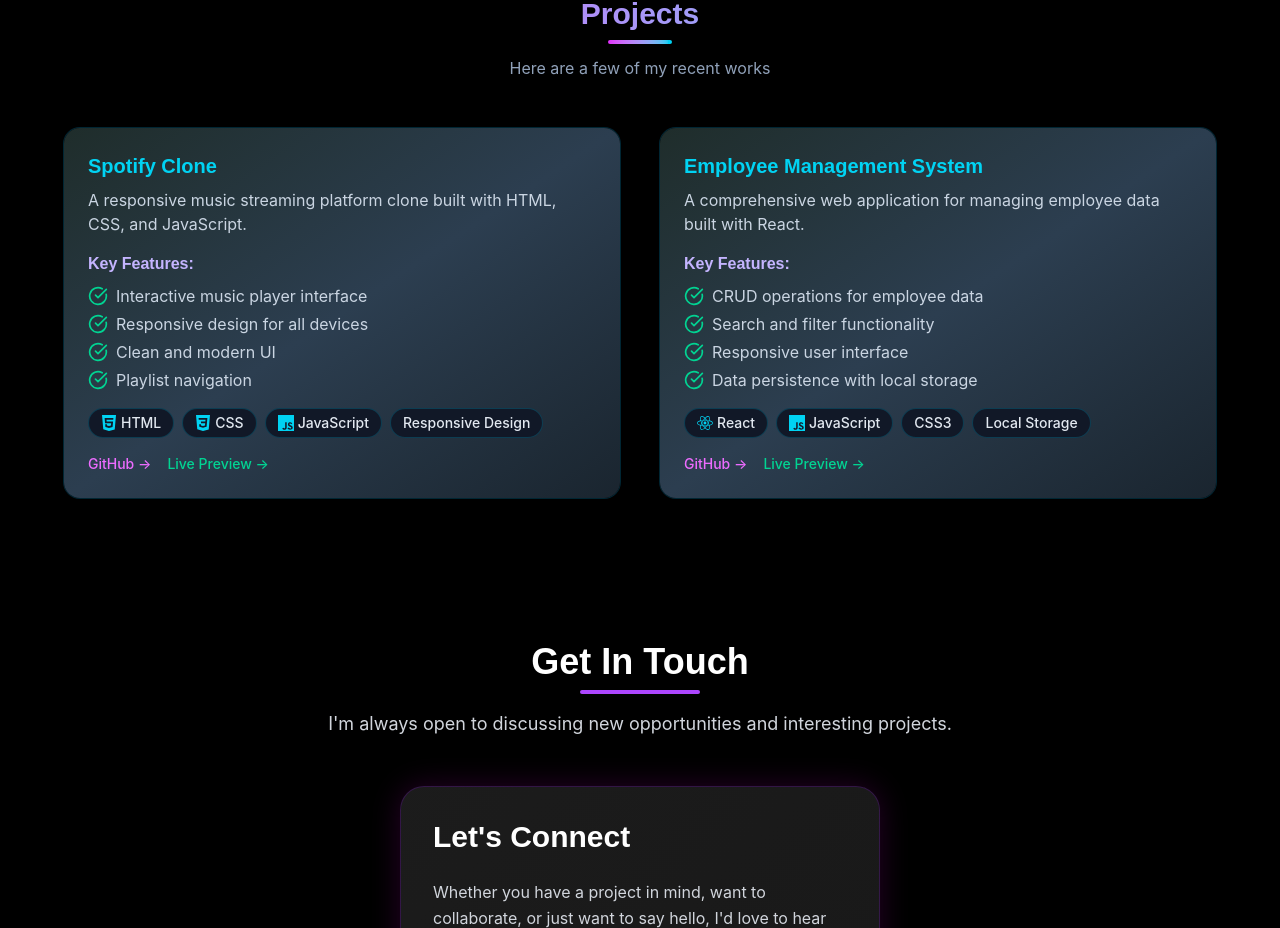
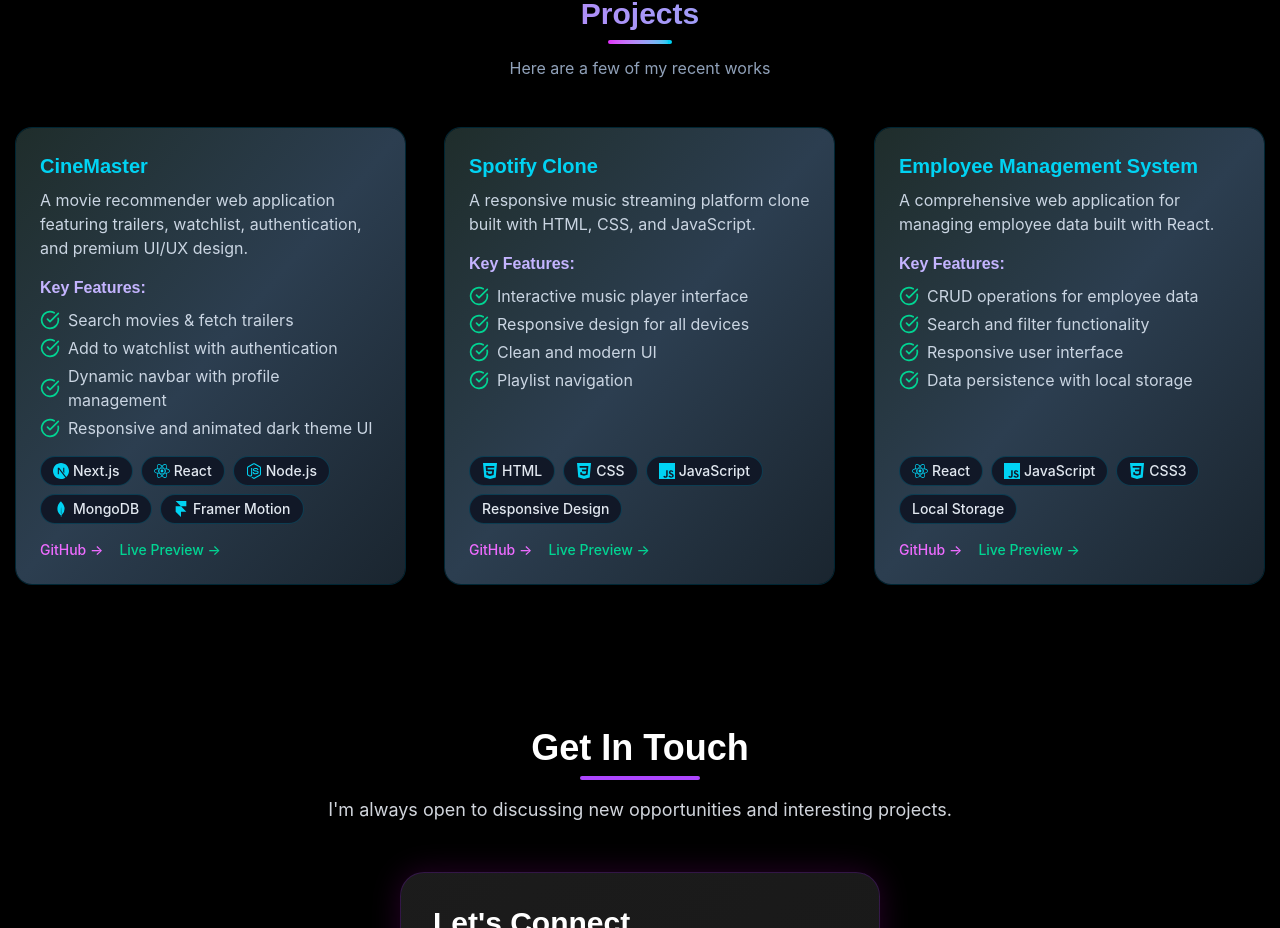
Before and after one commit to VrajPatel1635/Vraj-Portfolio, a React (Vite) app: page / in a window 1280 px wide. Shown: the part 2837-3765 px from the top of the page. Built offline with nearby package versions, Linux system fonts and the light colour scheme.

Commit message:
project added

```diff
--- a/src/components/Projects.jsx
+++ b/src/components/Projects.jsx
@@ -1,11 +1,24 @@
 import React from 'react';
 import { motion } from 'framer-motion';
 import { FaReact, FaNodeJs, FaJava } from 'react-icons/fa';
-import { SiMysql, SiHtml5, SiCss3, SiJavascript } from 'react-icons/si';
+import { SiMysql, SiHtml5, SiCss3, SiJavascript, SiNextdotjs, SiMongodb, SiFramer } from 'react-icons/si';
 import { CheckCircle } from 'lucide-react';
 import Tilt from 'react-parallax-tilt';
 
 const projects = [
+    {
+        title: 'CineMaster',
+        description: 'A movie recommender web application featuring trailers, watchlist, authentication, and premium UI/UX design.',
+        keyFeatures: [
+            'Search movies & fetch trailers',
+            'Add to watchlist with authentication',
+            'Dynamic navbar with profile management',
+            'Responsive and animated dark theme UI'
+        ],
+        tech: ['Next.js', 'React', 'Node.js', 'MongoDB', 'Framer Motion'],
+        codeLink: 'https://github.com/VrajPatel1635/CineMaster',
+        live: 'https://cine-master-flame.vercel.app/'
+    },
     {
         title: 'Spotify Clone',
         description: 'A responsive music streaming platform clone built with HTML, CSS, and JavaScript.',
@@ -37,20 +50,26 @@
 const techIcons = {
     HTML: SiHtml5,
     CSS: SiCss3,
+    'CSS3': SiCss3, // Added for consistency
     JavaScript: SiJavascript,
     React: FaReact,
+    'Next.js': SiNextdotjs,
     'Node.js': FaNodeJs,
+    MongoDB: SiMongodb,
+    'Framer Motion': SiFramer,
     MySQL: SiMysql,
     Java: FaJava,
 };
 
 const handleMouseMove = (e, index) => {
     const card = document.getElementById(`card-${index}`);
+    if (card) {
         const rect = card.getBoundingClientRect();
         const x = ((e.clientX - rect.left) / rect.width) * 100;
         const y = ((e.clientY - rect.top) / rect.height) * 100;
         card.style.setProperty('--x', `${x}%`);
         card.style.setProperty('--y', `${y}%`);
+    }
 };
 
 const Projects = () => {
@@ -64,18 +83,19 @@
                 <p className="text-slate-400 mt-3">Here are a few of my recent works</p>
             </div>
 
-            <div className="grid grid-cols-1 md:grid-cols-2 gap-10 max-w-6xl mx-auto">
+            <div className="grid grid-cols-1 md:grid-cols-2 lg:grid-cols-3 gap-10 max-w-7xl mx-auto">
                 {projects.map((project, index) => (
                     <Tilt key={index}>
                         <motion.div
                             id={`card-${index}`}
                             onMouseMove={(e) => handleMouseMove(e, index)}
-                            className="bg-gradient-to-br from-[#1f2d2b] via-[#2c3e50] to-[#1a252f] p-6 rounded-2xl shadow-md ring-1 ring-sky-400/20 transition-all hover:ring-sky-300/40 hover:shadow-sky-700/20"
+                            className="bg-gradient-to-br from-[#1f2d2b] via-[#2c3e50] to-[#1a252f] p-6 rounded-2xl shadow-md ring-1 ring-sky-400/20 transition-all hover:ring-sky-300/40 hover:shadow-sky-700/20 h-full flex flex-col"
                             initial={{ opacity: 0, y: 40 }}
                             whileInView={{ opacity: 1, y: 0 }}
                             viewport={{ once: true }}
                             transition={{ duration: 0.6, delay: index * 0.2 }}
                         >
+                            <div className="flex-grow">
                                 <h3 className="text-xl font-bold text-cyan-400 mb-2">{project.title}</h3>
                                 <p className="text-slate-300 mb-4">{project.description}</p>
 
@@ -84,13 +104,15 @@
                                     <ul className="space-y-1 text-slate-300">
                                         {project.keyFeatures.map((feature, i) => (
                                             <li key={i} className="flex items-center">
-                                            <CheckCircle className="w-5 h-5 text-emerald-400 mr-2" />
-                                            {feature}
+                                                <CheckCircle className="w-5 h-5 text-emerald-400 mr-2 flex-shrink-0" />
+                                                <span>{feature}</span>
                                             </li>
                                         ))}
                                     </ul>
                                 </div>
+                            </div>
 
+                            <div className="mt-auto">
                                 <div className="flex flex-wrap gap-2 mb-4 mt-4">
                                     {project.tech.map((techItem, i) => {
                                         const IconComponent = techIcons[techItem] || null;
@@ -102,8 +124,8 @@
                                                 {IconComponent && <IconComponent className="w-4 h-4 text-cyan-400" />}
                                                 {techItem}
                                             </span>
-                                )}
-                                )}
+                                        );
+                                    })}
                                 </div>
 
                                 <div className="flex gap-4 mt-3">
@@ -111,7 +133,7 @@
                                         href={project.codeLink}
                                         target="_blank"
                                         rel="noopener noreferrer"
-                                    className="text-sm font-semibold text-fuchsia-400 hover:underline"
+                                        className="text-sm font-semibold text-fuchsia-400 hover:underline cursor-pointer"
                                     >
                                         GitHub →
                                     </a>
@@ -120,11 +142,12 @@
                                             href={project.live}
                                             target="_blank"
                                             rel="noopener noreferrer"
-                                        className="text-sm font-semibold text-emerald-400 hover:underline"
+                                            className="text-sm font-semibold text-emerald-400 hover:underline cursor-pointer"
                                         >
                                             Live Preview →
                                         </a>
                                     )}
+                                </div>
                             </div>
                         </motion.div>
                     </Tilt>
```
Lines whose indentation alone changed are shown as unchanged.
